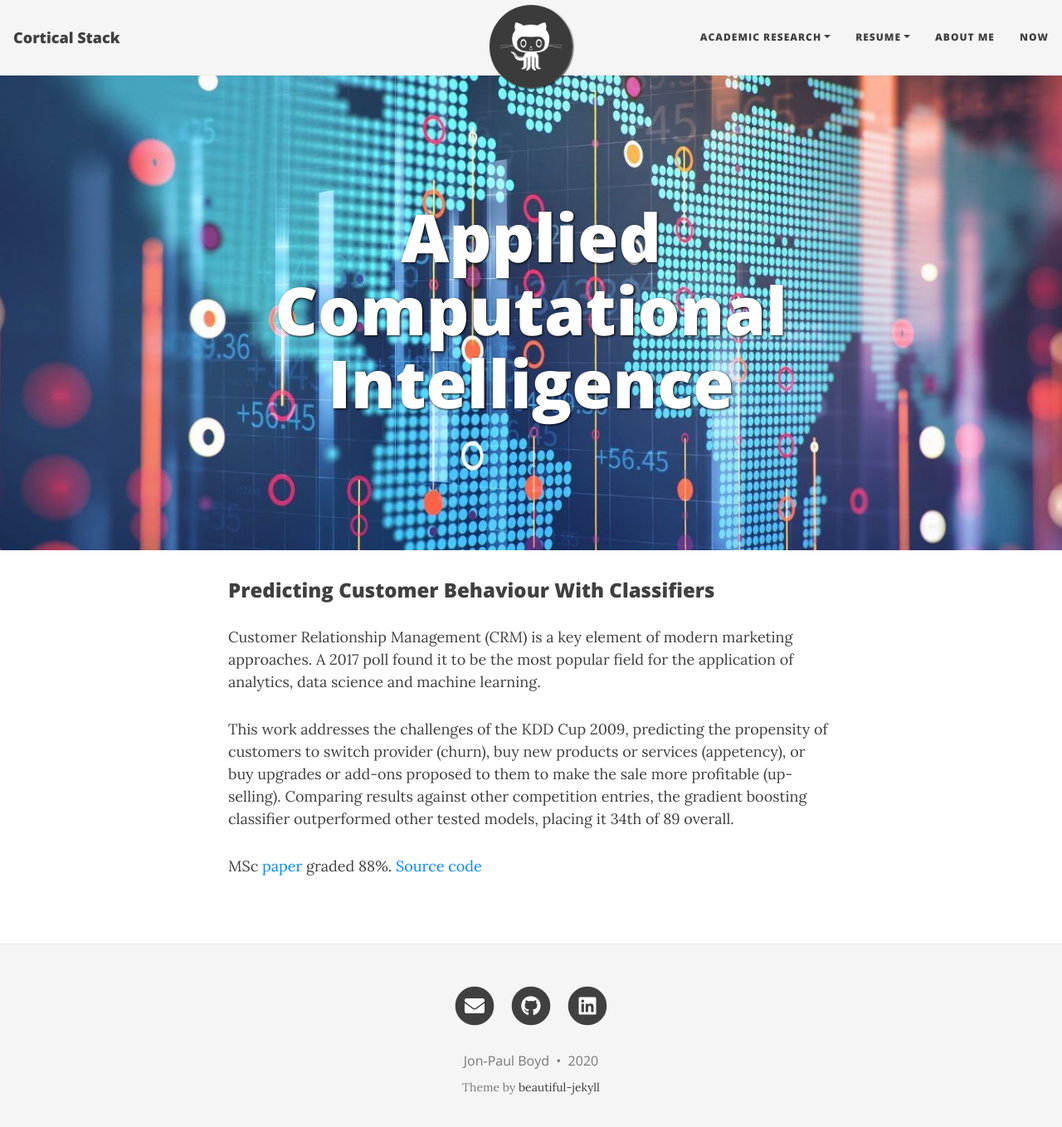
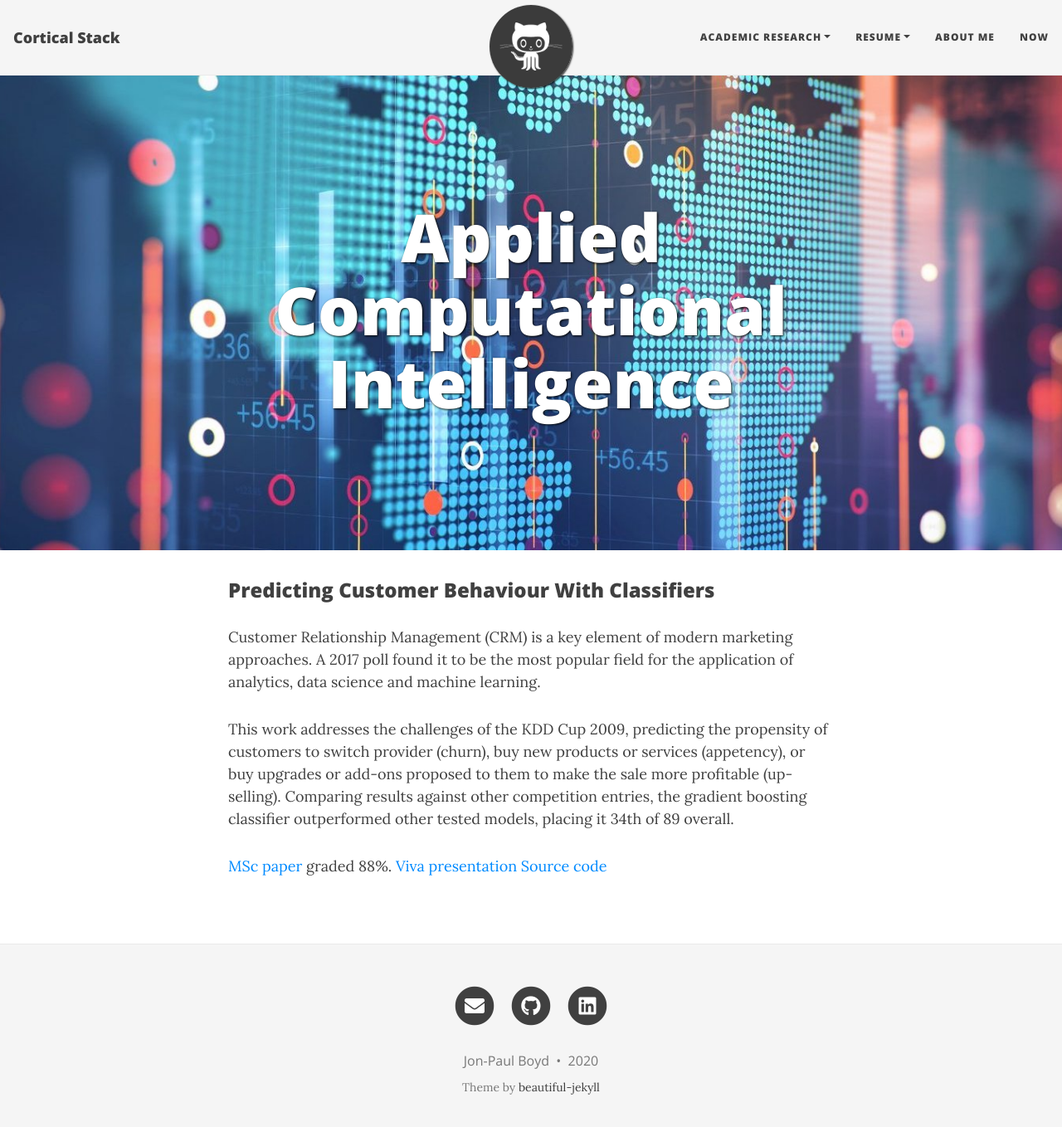
Before and after one commit to corticalstack/corticalstack.github.io, a Jekyll site: the page built from aci.md, in a window 1280 px wide and 1371 px high. Shown: the top 1358 px of the window at 83% size. Built offline with Jekyll 4.4.1, drawn with Linux system fonts in a browser that asks for light colours; nearby versions of some CDN libraries.

Commit message:
Initial wip

```diff
--- a/aci.md
+++ b/aci.md
@@ -13,5 +13,6 @@ buy new products or services (appetency), or buy upgrades or add-ons proposed to
 (up-selling). Comparing results against other competition entries, the gradient boosting classifier outperformed other
 tested models, placing it 34th of 89 overall.
 
-MSc [paper](https://docs.google.com/viewer?url=https://github.com/corticalstack/corticalstack.github.io/raw/master/docs/aci/Predicting Customer Behaviour With A Variety Of Classifiers.pdf) graded 88%.
+[MSc paper](https://docs.google.com/viewer?url=https://github.com/corticalstack/corticalstack.github.io/raw/master/docs/aci/Predicting Customer Behaviour With A Variety Of Classifiers.pdf) graded 88%.
+ [Viva presentation](https://docs.google.com/viewer?url=https://github.com/corticalstack/corticalstack.github.io/raw/master/docs/aci/Viva Predicting Customer Behaviour.pdf)
  [Source code](https://github.com/corticalstack/KDDCup2009)
```
Also changed, not shown: 1 other file.
